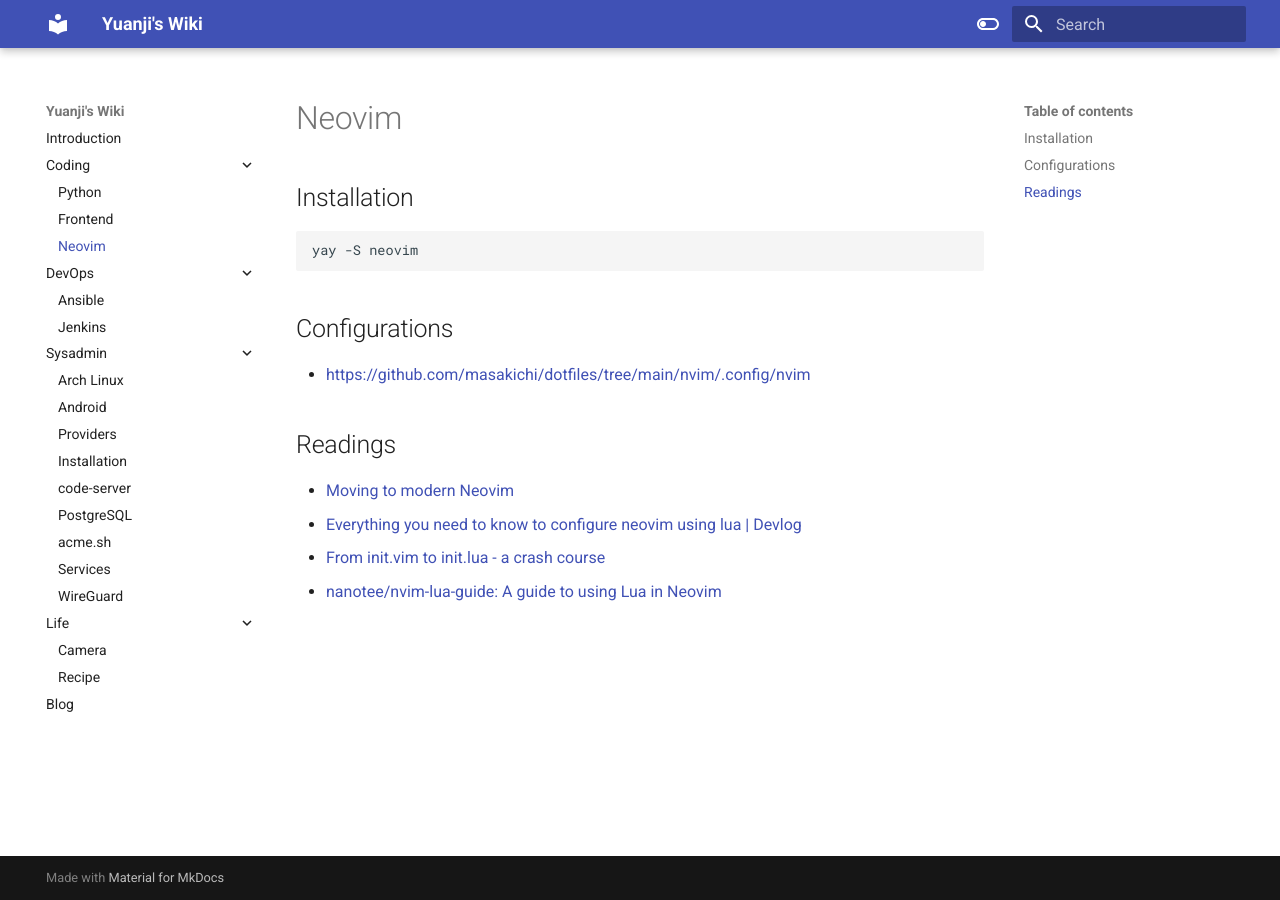
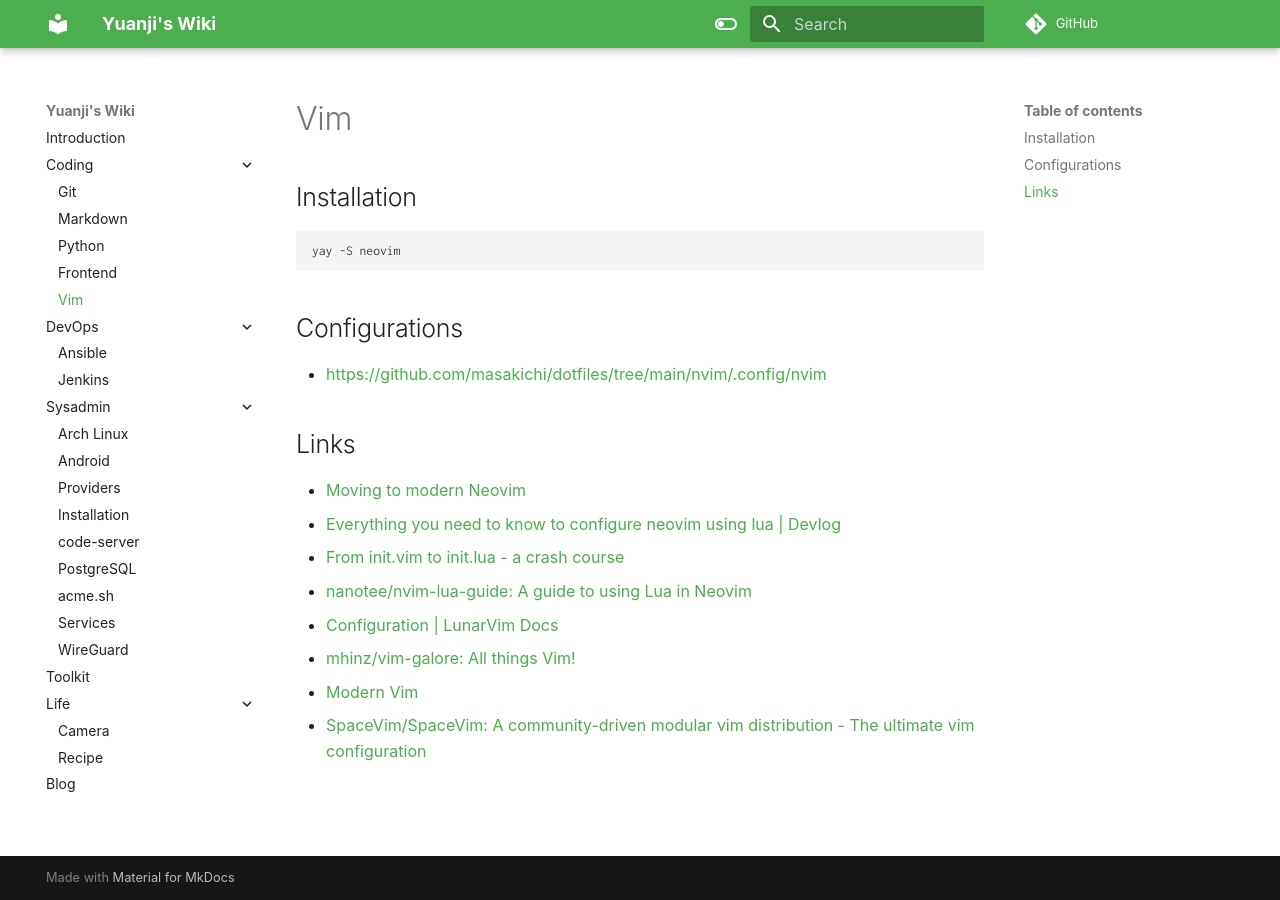
Before and after one commit to yuanji-dev/wiki, an MkDocs documentation site: the page built from docs/coding/vim.md, in a window 1280 px wide. Built offline with MkDocs 1.6.1 and Material for MkDocs 9.7.7, drawn with Linux system fonts in a browser that asks for light colours; some web fonts are replaced; comment, search, counter and statistics services are not loaded.

Commit message:
feat: more updates

```diff
--- a/docs/coding/neovim.md
+++ b/docs/coding/vim.md
@@ -1,4 +1,4 @@
-# Neovim
+# Vim
 
 ## Installation
 
@@ -10,9 +10,13 @@
 
 - https://github.com/masakichi/dotfiles/tree/main/nvim/.config/nvim
 
-## Readings
+## Links
 
 - [Moving to modern Neovim](https://toroid.org/modern-neovim)
 - [Everything you need to know to configure neovim using lua | Devlog](https://vonheikemen.github.io/devlog/tools/configuring-neovim-using-lua/)
 - [From init.vim to init.lua - a crash course](https://www.notonlycode.org/neovim-lua-config/)
 - [nanotee/nvim-lua-guide: A guide to using Lua in Neovim](https://github.com/nanotee/nvim-lua-guide)
+- [Configuration | LunarVim Docs](https://www.lunarvim.org/configuration/)
+- [mhinz/vim-galore: All things Vim!](https://github.com/mhinz/vim-galore#buffers-windows-tabs)
+- [Modern Vim](https://learning.oreilly.com/library/view/modern-vim/9781680506006/)
+- [SpaceVim/SpaceVim: A community-driven modular vim distribution - The ultimate vim configuration](https://github.com/SpaceVim/SpaceVim)
--- a/mkdocs.yml
+++ b/mkdocs.yml
@@ -1,11 +1,14 @@
 site_name: Yuanji's Wiki
+repo_url: https://github.com/masakichi/wiki
+edit_uri: edit/main/docs/
 nav:
   - Introduction: index.md
   - Coding:
-      - coding/index.md
+      - coding/git.md
+      - coding/markdown.md
       - coding/python.md
       - coding/frontend.md
-      - coding/neovim.md
+      - coding/vim.md
   - DevOps:
       - devops/ansible.md
       - devops/jenkins.md
@@ -19,11 +22,15 @@
       - sysadmin/acme.sh.md
       - sysadmin/services.md
       - sysadmin/wireguard.md
+  - Toolkit: toolkit.md
   - Life:
       - life/camera.md
       - life/recipe.md
   - Blog: https://blog.gimo.me
 theme:
+  font:
+    text: Cantarell
+    code: Inconsolata
   name: material
   #custom_dir: overrides
   features:
@@ -44,8 +51,8 @@
     # - toc.integrate
   palette:
     - scheme: default
-      primary: indigo
-      accent: indigo
+      primary: green
+      accent: green
       toggle:
         icon: material/toggle-switch-off-outline
         name: Switch to dark mode
```
Also changed, not shown: docs/coding/git.md (added, +38 -0 lines), docs/coding/index.md (deleted, +0 -35 lines), docs/coding/markdown.md (added, +6 -0 lines), docs/toolkit.md (added, +22 -0 lines).
